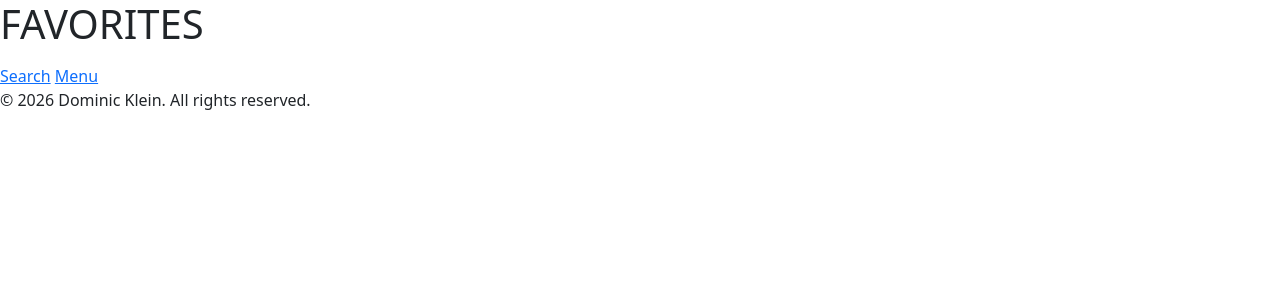
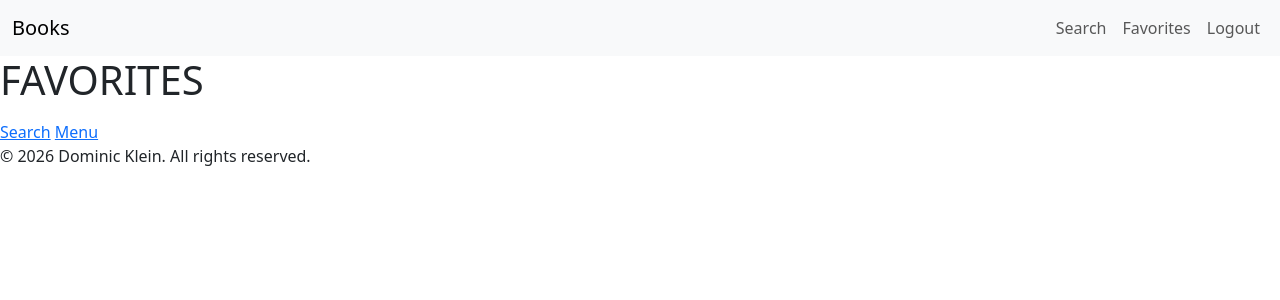
Before and after one commit to dKlein22/books-web, a Flask app: page /favorites in a window 1280 px wide. Shown: the top 300 px of the page. Run offline with Flask 3, Linux system fonts and the light colour scheme; the visitor is signed in with stand-in values (Sample User, id 1); data comes from the database, SQL or seed files in the repository; data that the repository does not hold is empty; parts of the project's set-up code (start-up, migrations or seed data) failed here and were passed over.

Commit message:
Apply css in layout

```diff
--- a/templates/layout.html
+++ b/templates/layout.html
@@ -8,6 +8,33 @@
     </head>
 
     <body>
+
+        <nav class="navbar navbar-expand-lg navbar-light bg-light">
+            <div class="container-fluid">
+                <a class="navbar-brand" href="{{ url_for('home.index') }}">Books</a>
+
+                <ul class="navbar-nav">
+                    {% if session.user_id %}
+                     <li class="nav-item">
+                         <a class="nav-link" href="{{ url_for('books.search') }}">Search</a>
+                      </li>
+                      <li class="nav-item">
+                         <a class="nav-link" href="{{ url_for('books.favorites') }}">Favorites</a>
+                     </li>
+                     <li class="nav-item">
+                         <a class="nav-link" href="{{ url_for('auth.logout') }}">Logout</a>
+                     </li>
+                 {% else %}
+                     <li class="nav-item">
+                          <a class="nav-link" href="{{ url_for('auth.login') }}">Login</a>
+                    </li>
+                    <li class="nav-item">
+                         <a class="nav-link" href="{{ url_for('auth.register') }}">Register</a>
+                     </li>
+                {% endif %}
+            </ul>
+        </div>
+    </nav>
 
         {% with messages = get_flashed_messages() %}
             {% if messages %}
```
